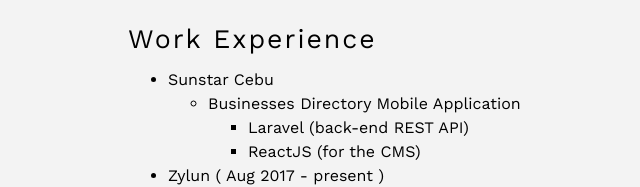
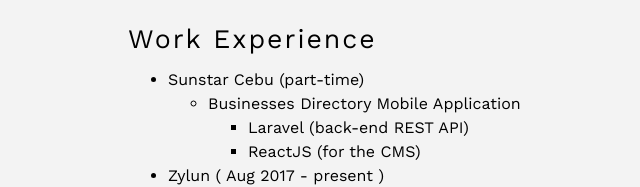
Before and after one commit to thepatriot999/thepatriot999.github.io, a plain HTML site: page index.html in a window 1280 px wide. Shown: the part 454-641 px from the top of the page, 0-640 px from the left. Drawn offline with nearby package versions, Linux system fonts and the light colour scheme.

Commit message:
Add part-time annotation

```diff
--- a/index.html
+++ b/index.html
@@ -42,7 +42,7 @@
 			<span class="details-header"> Work Experience </span>
 			<ul class="details-section">
 				<li>
-					<span class="section-name"> Sunstar Cebu </span>
+					<span class="section-name"> Sunstar Cebu (part-time) </span>
 					<ul class="section-details">
 						<li>
 							Businesses Directory Mobile Application
```
